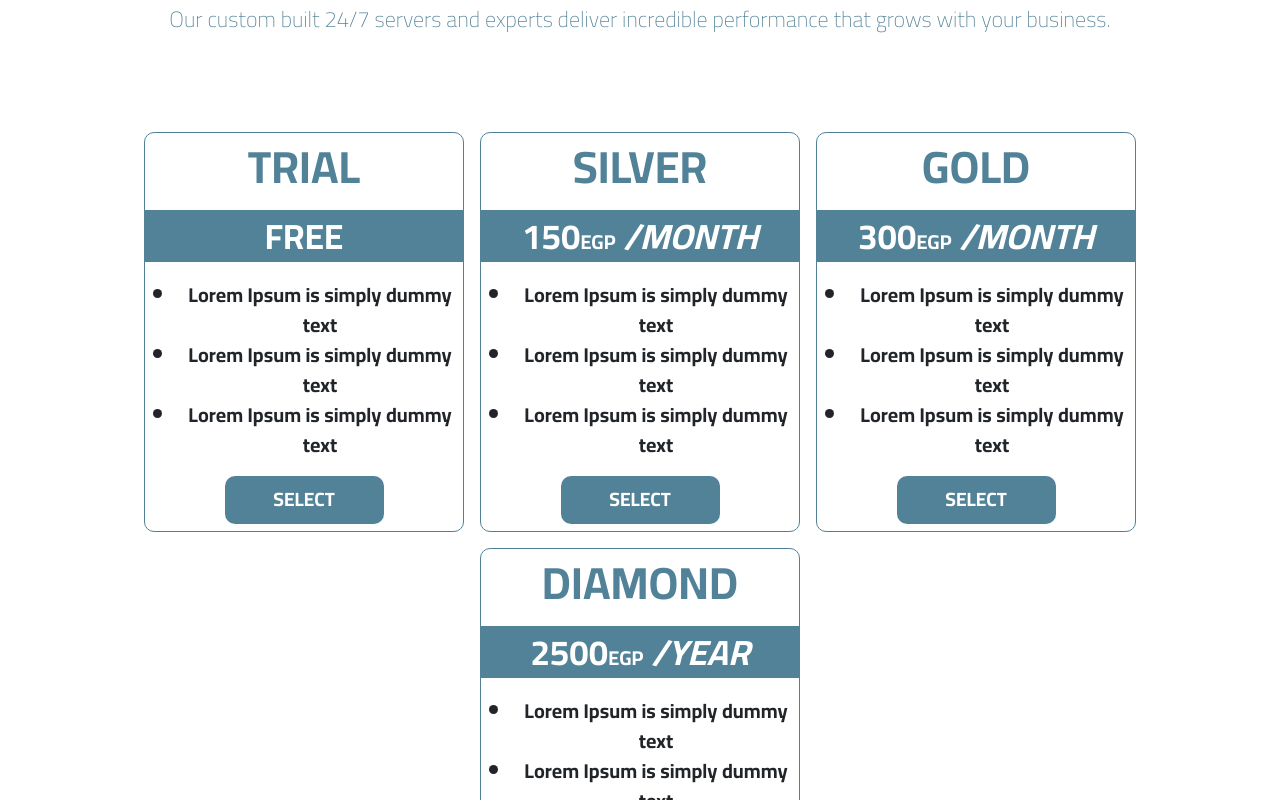
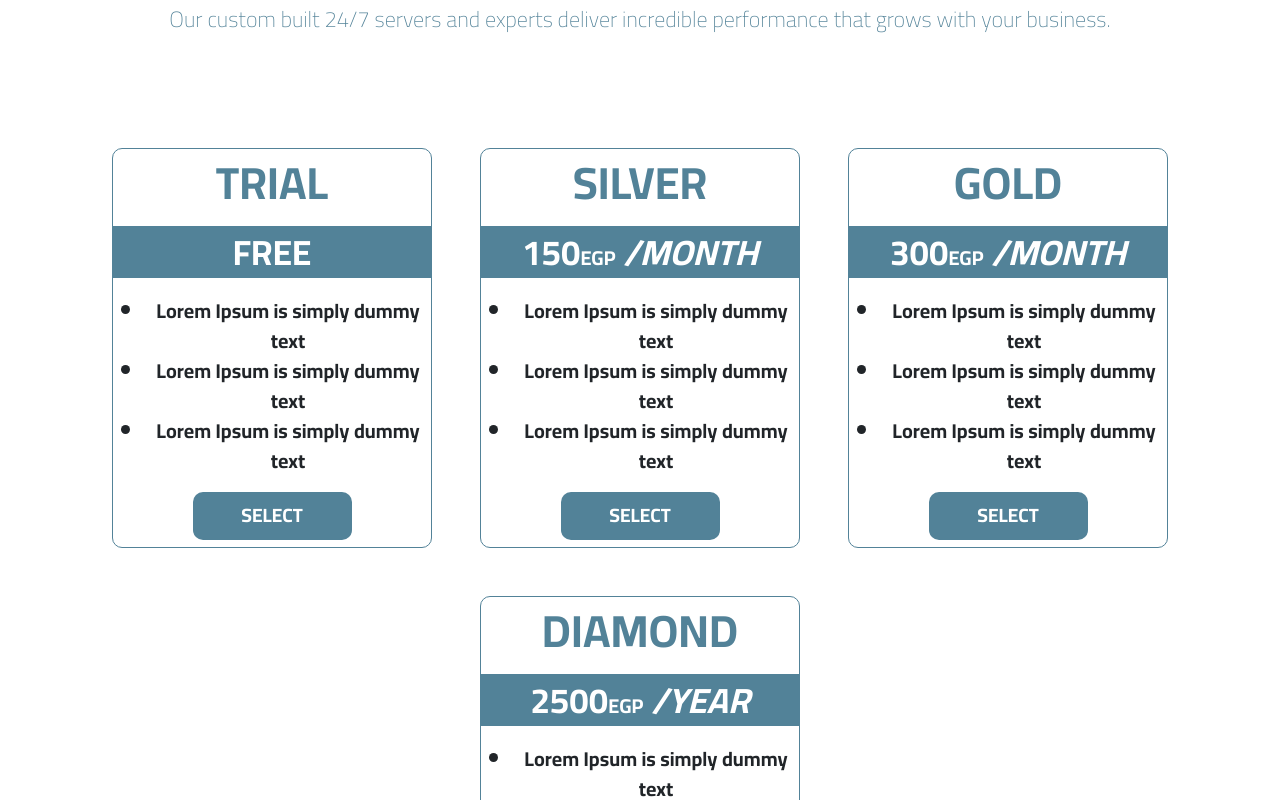
Before and after one commit to a-hassanein/Clinic-System, a React (Create React App) app: page / in a window 1280 px wide. Shown: the part 1500-2300 px from the top of the page. Built offline with nearby package versions, Linux system fonts and the light colour scheme.

Commit message:
Final Edit On Package page

```diff
--- a/src/Pages/Packages.js
+++ b/src/Pages/Packages.js
@@ -55,7 +55,7 @@ function Packages() {
       <br />
 
         <div className="d-flex justify-content-center flex-wrap" style={{marginBottom:"100px"}}>
-          <div className="p-2 ">
+          <div className="p-4 ">
             <CardPackages
               title={packages[0].title}
               Subtitle={packages[0].Subtitle}
@@ -64,7 +64,7 @@ function Packages() {
               list2={packages[0].list2}
             />
           </div>
-          <div className="p-2 ">
+          <div className="p-4 ">
             <CardPackages
               title={packages[1].title}
               Subtitle={packages[1].Subtitle}
@@ -75,7 +75,7 @@ function Packages() {
               list2={packages[1].list2}
             />
           </div>
-          <div className="p-2 ">
+          <div className="p-4 ">
             <CardPackages
               title={packages[2].title}
               Subtitle={packages[2].Subtitle}
@@ -86,7 +86,7 @@ function Packages() {
               list2={packages[2].list2}
             />
           </div>
-          <div className="p-2 ">
+          <div className="p-4 ">
             <CardPackages
               title={packages[3].title}
               Subtitle={packages[3].Subtitle}
```
